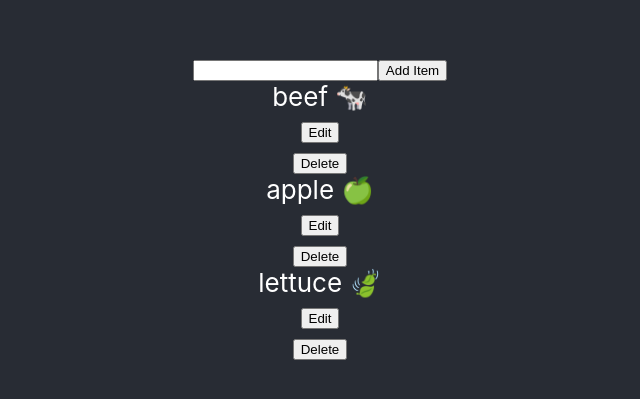
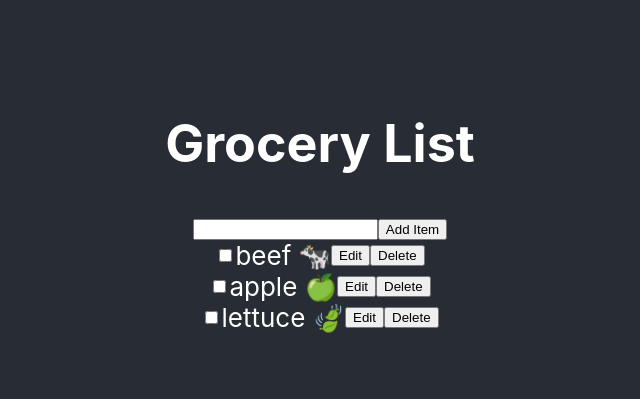
Before and after one commit to james-demiraiakian/10-adv-react-shoppinglist, a React (Create React App) app: page / in a window 1280 px wide. Shown: the part 195-594 px from the top of the page, without its empty margins (320-960 px from the left). Built offline with nearby package versions, Linux system fonts and the light colour scheme.

Commit message:
all tested and ready to go

```diff
--- a/src/App.js
+++ b/src/App.js
@@ -1,4 +1,3 @@
-import logo from './logo.svg';
 import './App.css';
 import Shop from './views/Shop';
 
@@ -6,6 +5,7 @@ function App() {
   return (
     <div className="App">
       <header className="App-header">
+        <h1>Grocery List</h1>
         <Shop />
       </header>
     </div>
--- a/src/components/Item.jsx
+++ b/src/components/Item.jsx
@@ -6,32 +6,52 @@ export default function Item({ item, onEdit, onDelete }) {
 
   if (!isEdit) {
     content = (
-      <div>
-        <button type="button" onClick={() => setIsEdit(true)}>
+      <>
+        <button
+          data-testid={`edit-button-${item.id}`}
+          type="button"
+          onClick={() => setIsEdit(true)}
+        >
           Edit
         </button>
-      </div>
+      </>
     );
   } else {
     content = (
-      <div>
+      <>
         <input
+          data-testid={`edit-input-${item.id}`}
           type="text"
           value={item.text}
           onChange={(e) => onEdit({ ...item, text: e.target.value })}
         />
-        <button type="button" onClick={() => setIsEdit(false)}>
+        <button
+          data-testid={`save-button-${item.id}`}
+          type="button"
+          onClick={() => setIsEdit(false)}
+        >
           Save
         </button>
-      </div>
+      </>
     );
   }
 
   return (
-    <div>
-      <span>{item.text}</span>
+    <div className="item-scale">
+      <input
+        type="checkbox"
+        data-testid={`checkbox-${item.id}`}
+        checked={item.done}
+        onChange={(e) => onEdit({ ...item, done: e.target.value })}
+      />
+
+      <span className={item.done ? 'item-done' : ''}>{item.text}</span>
       {content}
-      <button type="button" onClick={() => onDelete(item.id)}>
+      <button
+        type="button"
+        data-testid={`delete-button-${item.id}`}
+        onClick={() => onDelete(item.id)}
+      >
         Delete
       </button>
     </div>
--- /dev/null
+++ b/src/views/Shop.css
@@ -0,0 +1,11 @@
+.item-scale {
+  display: flex;
+  flex-direction: row;
+  flex-wrap: nowrap;
+  align-items: center;
+  justify-content: center;
+}
+
+.item-done {
+  text-decoration: line-through;
+}
--- a/src/views/Shop.jsx
+++ b/src/views/Shop.jsx
@@ -1,6 +1,7 @@
 import { useReducer } from 'react';
 import AddItem from '../components/AddItem';
 import Item from '../components/Item';
+import './Shop.css';
 
 const initialItems = [
   { id: 0, text: 'beef 🐄', done: false },
```
Also changed, not shown: 1 other file (tests, documents, lock files or other folders).
